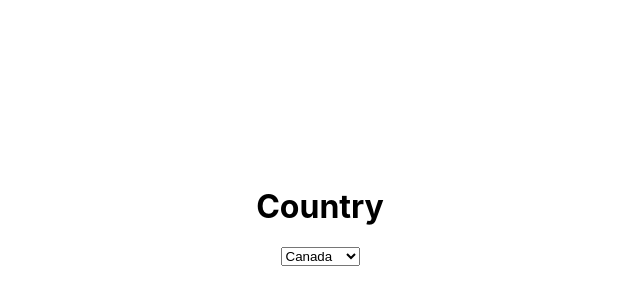
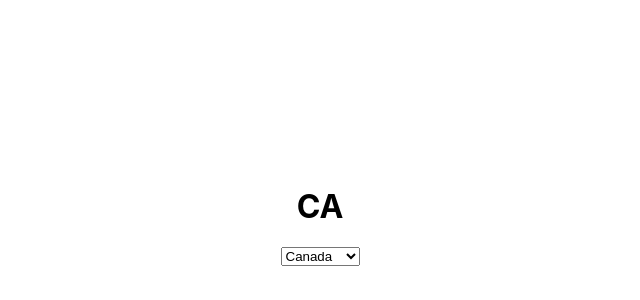
Before and after one commit to geochronology/managing-state-demo, a Next.js app: page / in a window 1280 px wide. Shown: the part 184-484 px from the top of the page, without its empty margins (320-960 px from the left). Built offline with nearby package versions, Linux system fonts and the light colour scheme.

Commit message:
5:17 lifted up state

```diff
--- a/pages/index.js
+++ b/pages/index.js
@@ -3,16 +3,21 @@
 import styles from '../styles/Home.module.css'
 
 export default function Home() {
+  const [country, setCountry] = useState("CA")
+
   return (
     <div className={styles.container}>
-      <CountryDetails />
-      <CountryPicker />
+      <CountryDetails country={country} />
+      <CountryPicker country={country} setCountry={setCountry} />
     </div>
   )
 }
 
-function CountryPicker() {
-  const [country, setCountry] = useState("CA")
+function CountryDetails({ country }) {
+  return <h1>{country}</h1>
+}
+
+function CountryPicker({ country, setCountry }) {
 
   return (
     <select
@@ -26,7 +31,3 @@
     </select>
   )
 }
-
-function CountryDetails() {
-  return <h1>Country</h1>
-}
```
